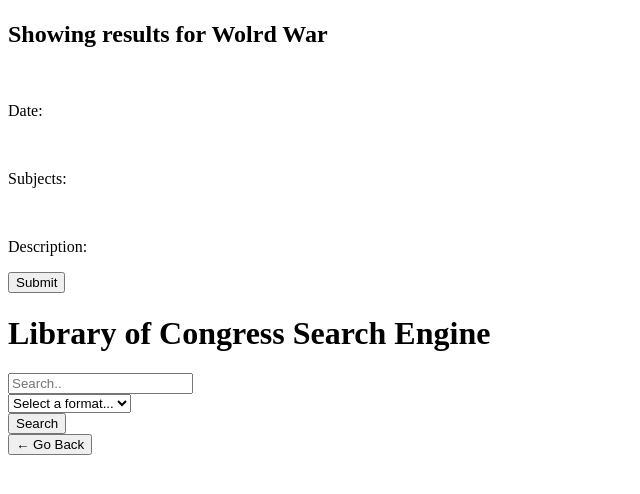
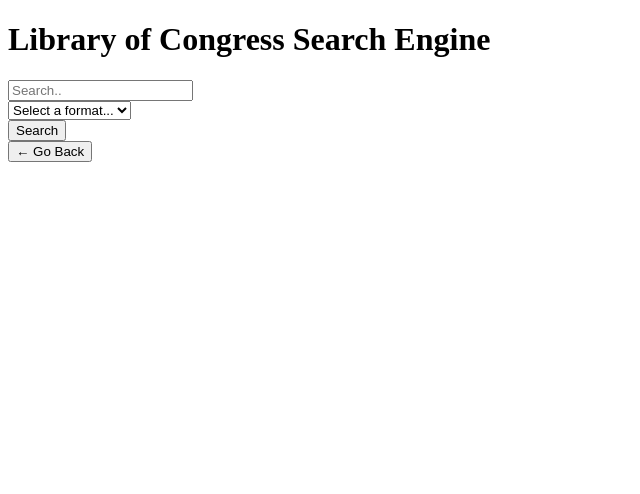
Before and after one commit to andyymor/Mini-Project, a plain HTML site: page index.html in a window 1280 px wide. Shown: the whole page, without its empty margins (0-640 px from the left). Drawn offline with Linux system fonts and the light colour scheme.

Commit message:
Part 1.3

```diff
--- a/index.html
+++ b/index.html
@@ -10,37 +10,21 @@
         <link rel="stylesheet" href="">
     </head>
     <body>
-        <div class="header">
-            <h1 ></h1>
-        </div>
-        <div class="main">
-            <div class='section'>
-                <h2>
-                    Showing results for Wolrd War
-                </h2> <br>
-                <p> Date: </p> <br>
-                <p> Subjects:</p> <br>
-                <p> Description:</p>
-                <input type="submit" value="Submit">
-
-            </div>
-
-        </div>
         <div class="Sidebar">
             <h1 class="header"> Library of Congress Search Engine</h1>
-             <input type="text" placeholder="Search..">
 
-        <form action="">
-            <div class="select-drop" style="width:200px;">
-                <select>
-                  <option value="0">Select a format...</option>
-                  <option value="">Select a format...</option>
-                  <option value="">Select a format...</option>
-                  <option value="">Select a format...</option>
-                </select>
+        <form action="" id="form">
+            <input type="text" placeholder="Search.." id="s_input"> <br>
+                <select id="select">
+                  <option id="value1" value="0">Select a format...</option>
+                  <option id="value2"value="">Select a format...</option>
+                  <option id="value3"value="">Select a format...</option>
+                  <option id="value4"value="">Select a format...</option>
+                </select> <br>
+            <input id="cSearch"type="submit" value="Search">    <br>
+            <input id="cBack"type="submit" value="← Go Back">
         </form> <br>
-        <input type="submit" value="Search">    <br>
-        <input type="submit" value="← Go Back">
+
         </div>
 
 
```
